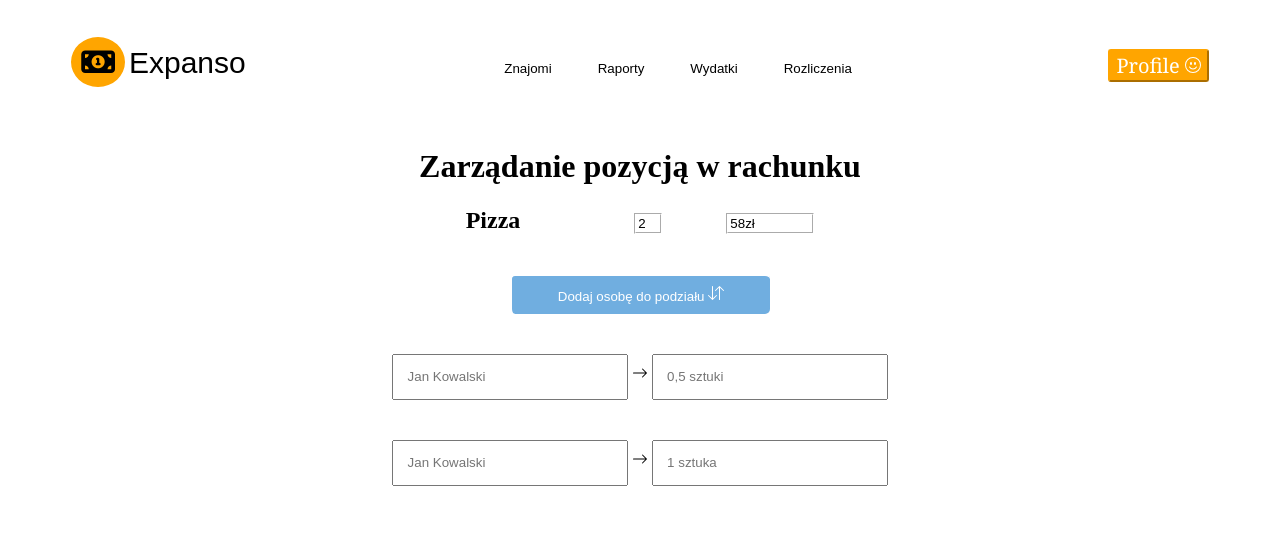
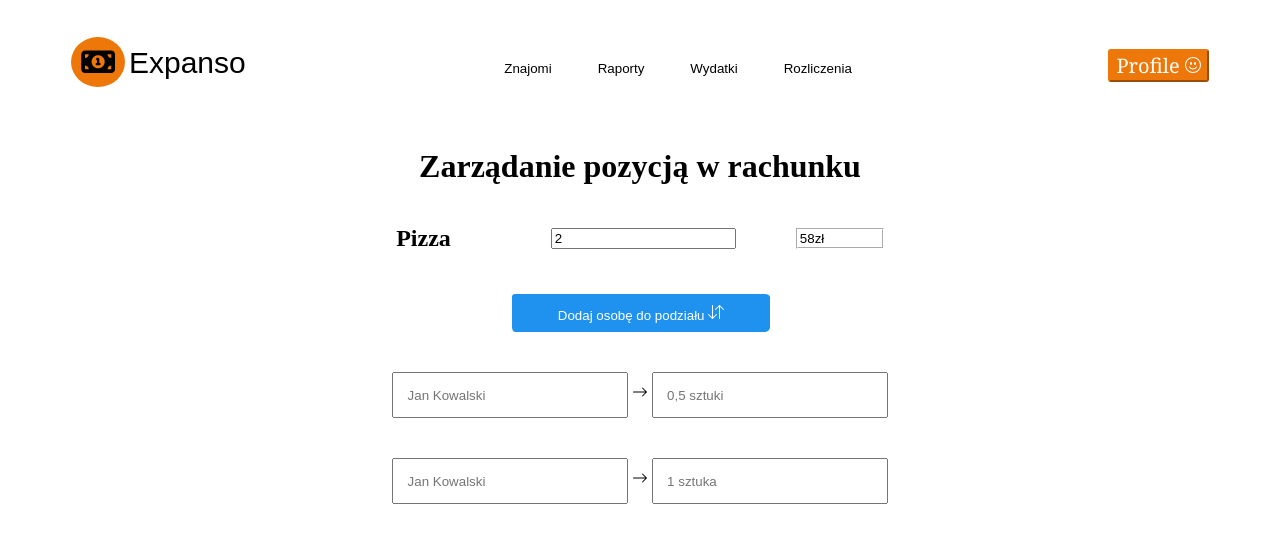
Before and after one commit to MatyldaB94/Expanso, a plain HTML site: page Add Split Recipe/index.html in a window 1280 px wide. Drawn offline with Linux system fonts and the light colour scheme.

Commit message:
refacotor: add new color and style in style.css

```diff
--- a/Add Split Recipe/style.css
+++ b/Add Split Recipe/style.css
@@ -13,7 +13,7 @@
 }
 
 .button:hover {
-    background-color: orange;
+    background-color: rgb(238, 119, 9);
 }
 
 .brand-name {
@@ -29,8 +29,8 @@
 }
 
 .profile {
-    background-color: orange;
-    border-color: orange;
+    background-color: rgb(238, 119, 9);
+    border-color: rgb(238, 119, 9);
     border-radius: 3px;
     color: white;
 
@@ -41,10 +41,10 @@
 
 
 .icon {
-    background-color: orange;
+    background-color: rgb(238, 119, 9);
     font-size: 30px;
     border-radius: 50%;
-    border: 10px solid orange;
+    border: 10px solid rgb(238, 119, 9);
 
 
 }
@@ -56,14 +56,6 @@
 }
 
 
-.number {
-    width: 20px;
-    margin-left: 110px;
-    border-color: white;
-    border-style: solid;
-    border-style: groove;
-}
-
 .value-money {
     width: 80px;
     margin-left: 60px;
@@ -72,9 +64,28 @@
 }
 
 .pizza-order {
-    text-align: center;
+    display: flex;
+    align-items: center;
+    justify-content: center;
+    margin-top: 40px;
+    margin-bottom: 40px;
+}
 
+.pizza {
+    display: flex;
+    margin-right: 100px;
 }
+
+.number-value {
+    display: flex;
+}
+
+.order-value {
+    display: flex;
+    margin-left: 100px;
+}
+
+
 
 .add-people {
     display: block;
@@ -82,7 +93,7 @@
     width: 260px;
     height: 40px;
     margin-top: 40px;
-    background-color: rgb(112, 174, 224);
+    background-color: rgb(31, 145, 238);
     color: white;
     border-radius: 5px;
     border-color: white;
@@ -104,3 +115,8 @@
 .pizza {
     font-size: 150%;
 }
+
+.number-of-people {
+    display: flex;
+    justify-content: space-between;
+}
```
